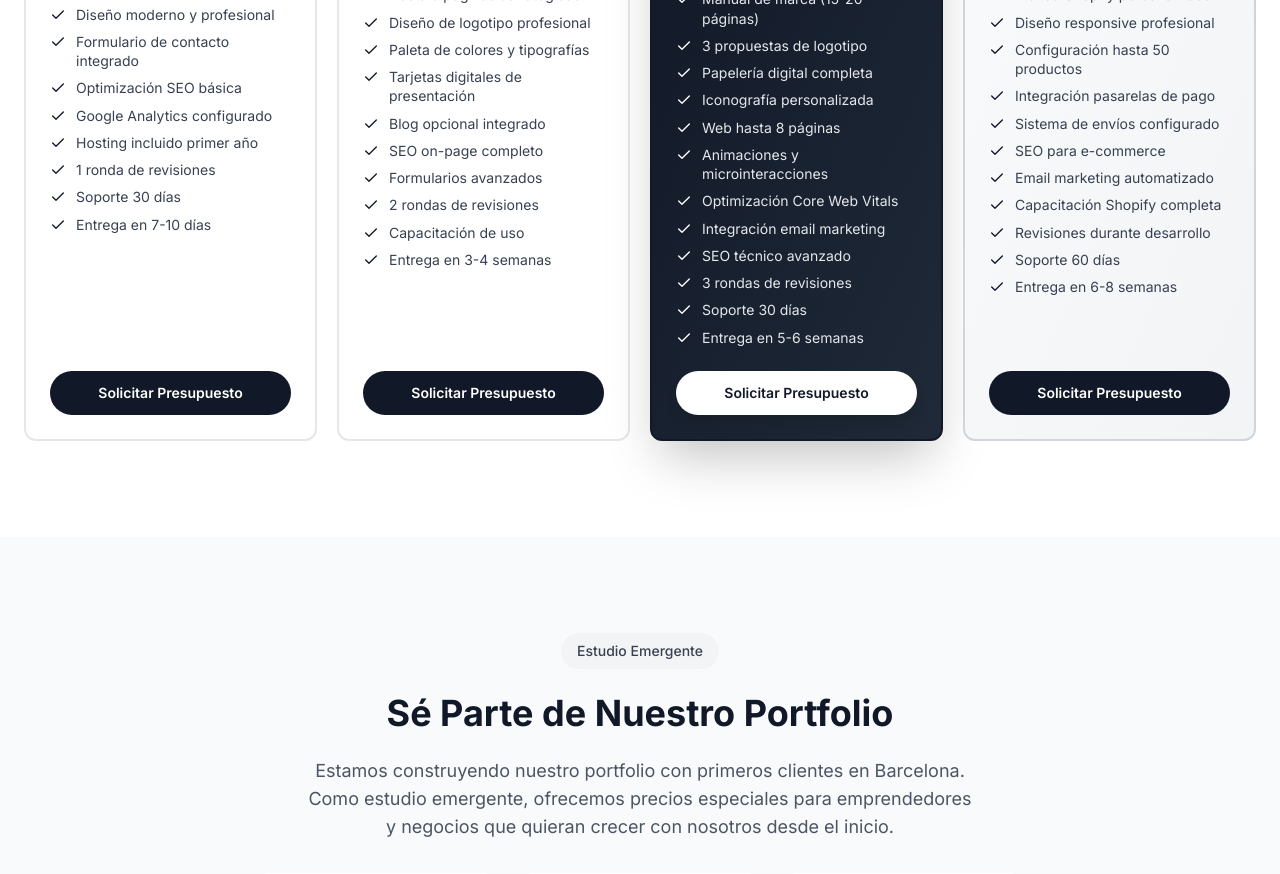
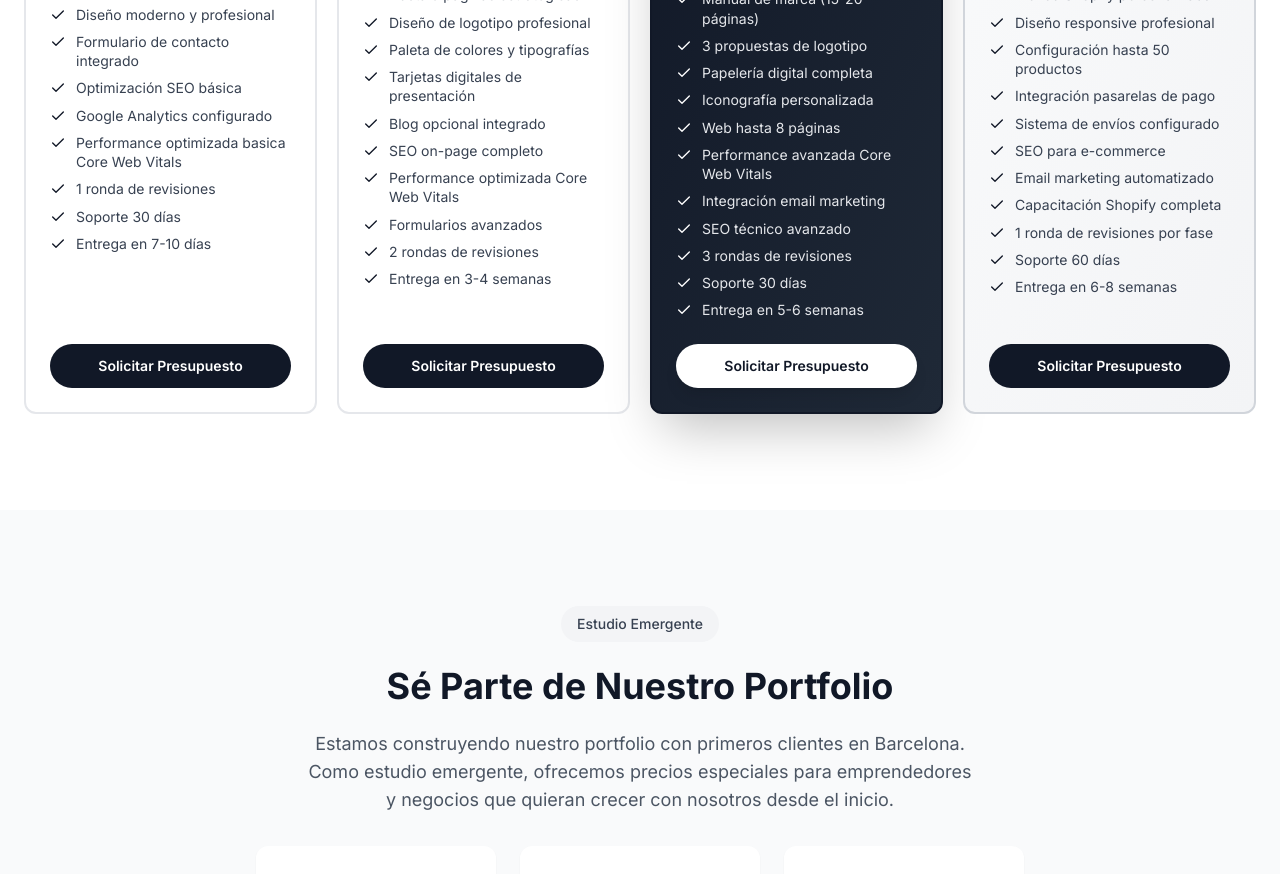
Before and after one commit to fmatovelle/PrismaBrandingAgency, a Next.js app in the folder prisma-branding/: page / in a window 1280 px wide. Shown: the part 4520-5394 px from the top of the page. Built offline with nearby package versions, Linux system fonts and the light colour scheme.

Commit message:
Updated price tiers info

```diff
--- a/prisma-branding/app/page.js
+++ b/prisma-branding/app/page.js
@@ -217,7 +217,7 @@ const t = {
         "Formulario de contacto integrado",
         "Optimización SEO básica",
         "Google Analytics configurado",
-        "Hosting incluido primer año",
+        "Performance optimizada basica Core Web Vitals",
         "1 ronda de revisiones",
         "Soporte 30 días",
         "Entrega en 7-10 días"
@@ -236,9 +236,9 @@ const t = {
         "Tarjetas digitales de presentación",
         "Blog opcional integrado",
         "SEO on-page completo",
+        "Performance optimizada Core Web Vitals",
         "Formularios avanzados",
         "2 rondas de revisiones",
-        "Capacitación de uso",
         "Entrega en 3-4 semanas"
       ],
       popular: true
@@ -255,8 +255,7 @@ const t = {
         "Papelería digital completa",
         "Iconografía personalizada",
         "Web hasta 8 páginas",
-        "Animaciones y microinteracciones",
-        "Optimización Core Web Vitals",
+        "Performance avanzada Core Web Vitals",
         "Integración email marketing",
         "SEO técnico avanzado",
         "3 rondas de revisiones",
@@ -279,7 +278,7 @@ const t = {
         "SEO para e-commerce",
         "Email marketing automatizado",
         "Capacitación Shopify completa",
-        "Revisiones durante desarrollo",
+        "1 ronda de revisiones por fase",
         "Soporte 60 días",
         "Entrega en 6-8 semanas"
       ]
```
